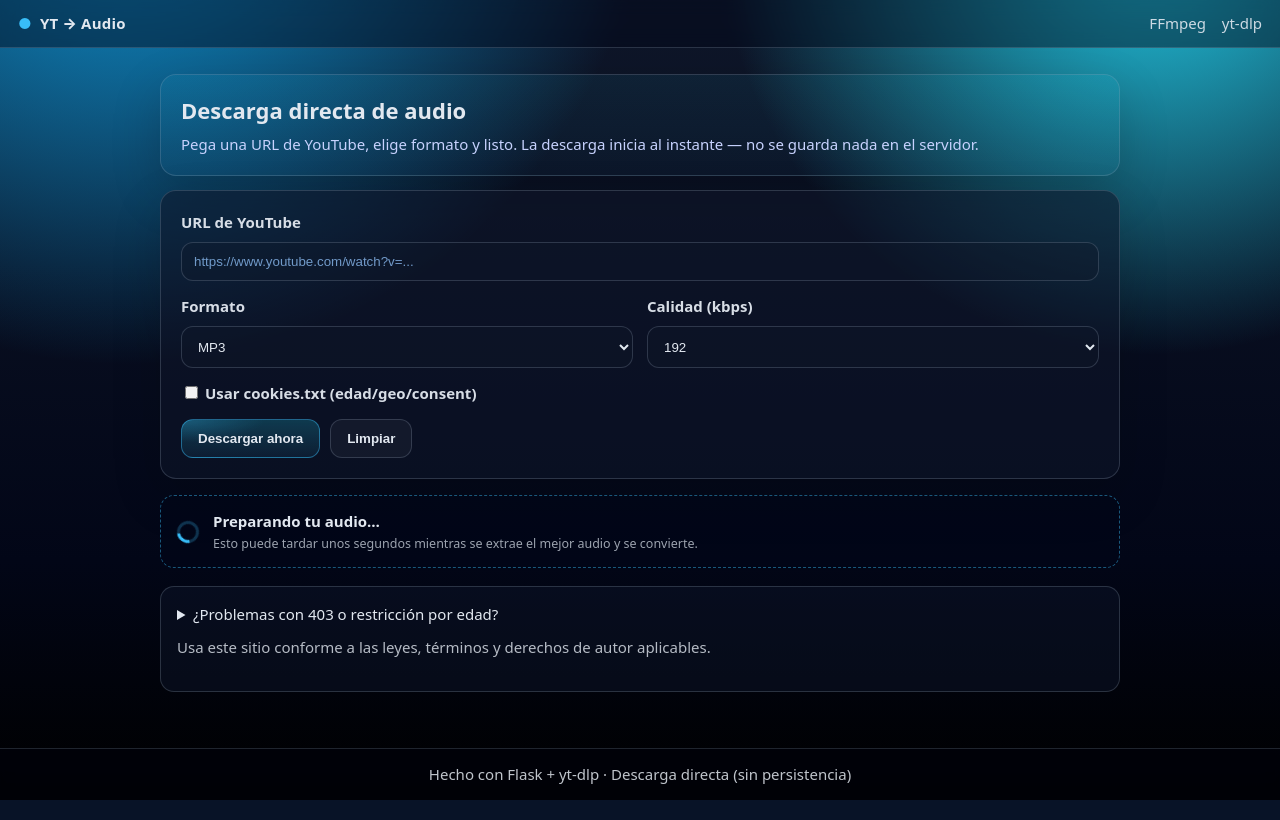
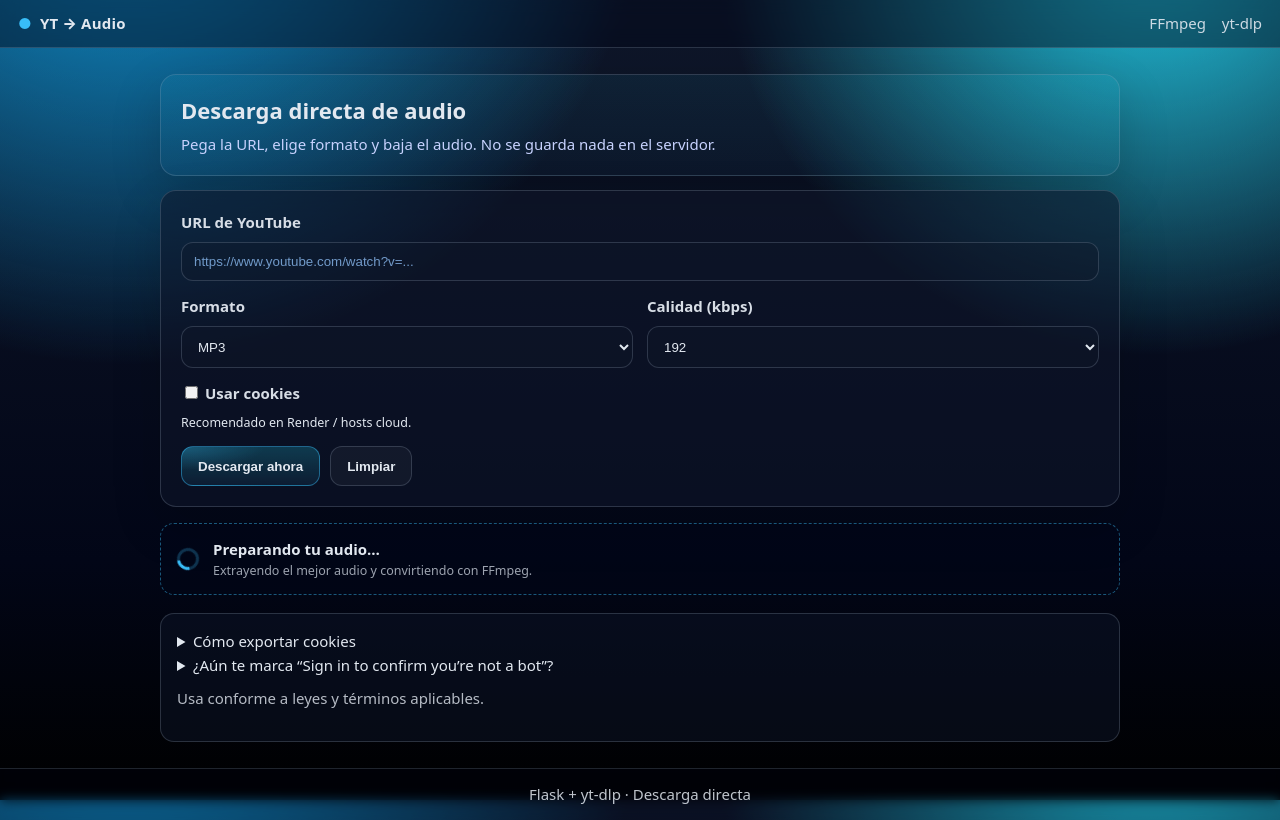
Before and after one commit to dvicampos/musicfree, a Flask app: page / in a window 1280 px wide. Run offline with Flask 3, Linux system fonts and the light colour scheme.

Commit message:
cambios de nueva implementacion

```diff
--- a/app.py
+++ b/app.py
@@ -1,28 +1,27 @@
 import os
 import io
-import glob
 import shutil
 import tempfile
 from pathlib import Path
-from datetime import datetime
-
 from flask import (
-    Flask, render_template, request, send_file,
-    Response, stream_with_context, jsonify
+    Flask, render_template, request, Response,
+    stream_with_context, jsonify
 )
 import yt_dlp
 
 app = Flask(__name__)
 app.config["SECRET_KEY"] = os.environ.get("SECRET_KEY", "dev-secret")
 
-# ========= Helpers =========
-def build_yt_options(tmp_dir, codec, quality, use_cookies=False, cookie_path=None):
-    # Preferencias de formato base
+# Puedes setear un proxy residencial en Render > Environment:
+# YTDLP_PROXY = http://user:pass@host:puerto  (o socks5://…)
+PROXY = os.getenv("YTDLP_PROXY")
+
+def build_yt_options(tmp_dir, codec, quality, cookie_path=None):
     fmt = "bestaudio/best"
     if codec == "m4a":
         fmt = "bestaudio[ext=m4a]/bestaudio/best"
     elif codec == "opus":
-        fmt = "251/bestaudio/best"  # webm/opus común
+        fmt = "251/bestaudio/best"
 
     postprocessors = [{
         "key": "FFmpegExtractAudio",
@@ -37,123 +36,118 @@
         "retries": 10,
         "fragment_retries": 10,
         "concurrent_fragment_downloads": 1,
+
+        # Headers tipo navegador
         "http_headers": {
             "User-Agent": ("Mozilla/5.0 (Windows NT 10.0; Win64; x64) "
                            "AppleWebKit/537.36 (KHTML, like Gecko) "
                            "Chrome/120.0.0.0 Safari/537.36"),
             "Accept-Language": "es-MX,es;q=0.9,en;q=0.8",
         },
+
+        # Alterna clients de YouTube (suele ayudar)
         "extractor_args": {"youtube": {"player_client": ["android", "web"]}},
-        "postprocessors": postprocessors,
+
+        # Silencio en logs del server
         "quiet": True,
         "no_warnings": True,
     }
-    if use_cookies and cookie_path and Path(cookie_path).exists():
+
+    if cookie_path and Path(cookie_path).exists():
         opts["cookiefile"] = cookie_path
+
+    # Proxy si lo definiste
+    if PROXY:
+        opts["proxy"] = PROXY
+
     return opts
 
-
 def find_output_file(tmp_dir):
-    # Busca el archivo resultante post-FFmpeg en el directorio temporal
     files = [p for p in Path(tmp_dir).glob("*") if p.is_file()]
     if not files:
         return None
-    # Escoge el más reciente (por si se generó intermedio + final)
     files.sort(key=lambda p: p.stat().st_mtime, reverse=True)
     return files[0]
 
-
-# ========= Rutas =========
 @app.get("/")
 def index():
-    return render_template("index.html")
-
+    # Detecta si estás en Render (ayuda a mostrar aviso UI)
+    on_render = bool(os.getenv("RENDER"))
+    return render_template("index.html", on_render=on_render, proxy=bool(PROXY))
 
 @app.post("/download")
 def download():
-    """
-    Recibe: url, codec (mp3/m4a/opus), quality (kbps), usar cookies opcional.
-    Descarga en un directorio temporal, responde stream como attachment,
-    y borra todo al finalizar la transmisión.
-    """
     url = (request.form.get("url") or "").strip()
     codec = request.form.get("codec", "mp3").strip().lower()
     quality = request.form.get("quality", "192").strip()
+
+    # Cookies vía archivo o textarea (pegadas)
+    cookies_text = (request.form.get("cookies_text") or "").strip()
     use_cookies = request.form.get("use_cookies") == "on"
+    file_cookies = request.files.get("cookies_file")
 
     if not url:
         return jsonify({"ok": False, "error": "Falta la URL de YouTube."}), 400
 
-    # Directorio temporal para esta descarga
     tmp_dir = tempfile.mkdtemp(prefix="yt_")
-
-    # Manejo de cookies opcional
     cookie_path = None
-    if use_cookies:
-        f = request.files.get("cookies_file")
-        if f and f.filename:
-            cookie_path = os.path.join(tmp_dir, "cookies.txt")
-            f.save(cookie_path)
-
-    # Prepara yt-dlp
-    ytdl_opts = build_yt_options(
-        tmp_dir=tmp_dir, codec=codec, quality=quality,
-        use_cookies=use_cookies, cookie_path=cookie_path
-    )
 
     try:
+        if use_cookies:
+            if file_cookies and file_cookies.filename:
+                cookie_path = os.path.join(tmp_dir, "cookies.txt")
+                file_cookies.save(cookie_path)
+            elif cookies_text:
+                cookie_path = os.path.join(tmp_dir, "cookies.txt")
+                with open(cookie_path, "w", encoding="utf-8") as f:
+                    f.write(cookies_text)
+
+        ytdl_opts = build_yt_options(
+            tmp_dir=tmp_dir, codec=codec, quality=quality, cookie_path=cookie_path
+        )
+
         with yt_dlp.YoutubeDL(ytdl_opts) as ydl:
             info = ydl.extract_info(url, download=True)
             title = info.get("title", "audio")
+
+        out_file = find_output_file(tmp_dir)
+        if not out_file or not out_file.exists():
+            shutil.rmtree(tmp_dir, ignore_errors=True)
+            return jsonify({"ok": False, "error": "No se generó el archivo de salida."}), 500
+
+        dl_name = f"{title}.{out_file.suffix.lstrip('.')}"
+        mime = "audio/mpeg"
+        if out_file.suffix.lower() == ".m4a":
+            mime = "audio/mp4"
+        elif out_file.suffix.lower() == ".opus":
+            mime = "audio/ogg"
+
+        def stream_and_cleanup(path, tmp_to_remove):
+            try:
+                with open(path, "rb") as f:
+                    chunk = f.read(8192)
+                    while chunk:
+                        yield chunk
+                        chunk = f.read(8192)
+            finally:
+                try: os.remove(path)
+                except Exception: pass
+                try: shutil.rmtree(tmp_to_remove, ignore_errors=True)
+                except Exception: pass
+
+        return Response(
+            stream_with_context(stream_and_cleanup(str(out_file), tmp_dir)),
+            headers={
+                "Content-Disposition": f'attachment; filename="{dl_name}"',
+                "Content-Type": mime,
+                "Cache-Control": "no-store",
+            }
+        )
+
     except Exception as e:
-        # Limpieza por error
         shutil.rmtree(tmp_dir, ignore_errors=True)
-        return jsonify({"ok": False, "error": f"Ocurrió un error: {e}"}), 500
-
-    # Localiza el archivo final
-    out_file = find_output_file(tmp_dir)
-    if not out_file or not out_file.exists():
-        shutil.rmtree(tmp_dir, ignore_errors=True)
-        return jsonify({"ok": False, "error": "No se generó el archivo de salida."}), 500
-
-    # Nombre de descarga amigable
-    dl_name = f"{title}.{out_file.suffix.lstrip('.')}"
-    mime = "audio/mpeg"
-    if out_file.suffix.lower() == ".m4a":
-        mime = "audio/mp4"
-    elif out_file.suffix.lower() == ".opus":
-        mime = "audio/ogg"
-
-    # Stream + limpieza (sin persistir en el servidor)
-    def stream_and_cleanup(path, tmp_to_remove):
-        try:
-            with open(path, "rb") as f:
-                chunk = f.read(8192)
-                while chunk:
-                    yield chunk
-                    chunk = f.read(8192)
-        finally:
-            # Borra archivo y directorio temporal
-            try:
-                os.remove(path)
-            except Exception:
-                pass
-            try:
-                shutil.rmtree(tmp_to_remove, ignore_errors=True)
-            except Exception:
-                pass
-
-    return Response(
-        stream_with_context(stream_and_cleanup(str(out_file), tmp_dir)),
-        headers={
-            "Content-Disposition": f'attachment; filename="{dl_name}"',
-            "Content-Type": mime,
-            "Cache-Control": "no-store",
-        }
-    )
-
-
-if __name__ == "__main__":
-    # python app.py
-    # http://127.0.0.1:5000/
-    app.run(debug=True)
+        # Mensaje más claro si es el caso típico de cookies
+        msg = str(e)
+        if "Sign in to confirm you're not a bot" in msg or "confirm you’re not a bot" in msg:
+            msg += " · Sube o pega tus cookies de YouTube (estando logueado) o configura un proxy residencial."
+        return jsonify({"ok": False, "error": f"Ocurrió un error: {msg}"}), 500
--- a/static/styles.css
+++ b/static/styles.css
@@ -7,16 +7,13 @@
   --card: rgba(15,23,42,.55);
   --stroke: rgba(148,163,184,.25);
   --accent:#38bdf8;
-  --accent-2:#22d3ee;
 }
 
 *{box-sizing:border-box}
 html,body{height:100%}
 body{
-  margin:0;
-  font: 15px/1.55 system-ui, -apple-system, Segoe UI, Roboto, Arial;
-  color:var(--ink);
-  background:var(--bg);
+  margin:0; font:15px/1.55 system-ui,-apple-system,Segoe UI,Roboto,Arial;
+  color:var(--ink); background:var(--bg);
   display:flex; flex-direction:column;
 }
 
@@ -24,18 +21,24 @@
   display:flex;justify-content:space-between;align-items:center;
   padding:12px 18px;border-bottom:1px solid var(--stroke);
   background: rgba(2,6,23,.45); backdrop-filter: blur(8px);
-  position:sticky;top:0;z-index:10;
+  position:sticky; top:0; z-index:10;
 }
-.brand{font-weight:800;letter-spacing:.2px;display:flex;align-items:center;gap:8px}
+.brand{font-weight:800; letter-spacing:.2px; display:flex; gap:8px; align-items:center}
 .brand .disc{color:var(--accent)}
-.topbar a{color:var(--ink);opacity:.9;margin-left:12px;text-decoration:none}
+.topbar a{color:var(--ink); opacity:.9; margin-left:12px; text-decoration:none}
 .topbar a:hover{opacity:1}
 
-.container{width:min(960px, 92vw); margin: 26px auto; flex:1}
+.container{width:min(960px,92vw); margin:26px auto; flex:1}
+
+.banner-warning{
+  background: rgba(234,179,8,.12);
+  border:1px solid rgba(234,179,8,.45);
+  color:#fde68a; padding:12px 14px; border-radius:12px; margin-bottom:12px;
+}
+.banner-warning .ok{margin-left:8px; color:#86efac}
 
 .hero{
-  margin-bottom:14px;
-  padding:18px 20px;
+  margin-bottom:14px; padding:18px 20px;
   border:1px solid var(--stroke); border-radius:16px;
   background: linear-gradient(180deg, rgba(34,211,238,.07), rgba(56,189,248,.03));
   box-shadow: 0 18px 50px rgba(0,0,0,.18);
@@ -45,20 +48,20 @@
 
 .card{
   background:var(--card); border:1px solid var(--stroke); border-radius:16px;
-  padding:20px; box-shadow: 0 18px 50px rgba(0,0,0,.16);
+  padding:20px; box-shadow:0 18px 50px rgba(0,0,0,.16);
 }
 
-.grid{display:grid; gap:14px; grid-template-columns: 1fr 1fr}
-.field{display:flex;flex-direction:column;gap:8px}
-.field.wide{grid-column: span 2}
-.field.checkbox{grid-column: span 2}
-
+.grid{display:grid; gap:14px; grid-template-columns:1fr 1fr}
+.field{display:flex; flex-direction:column; gap:8px}
+.field.wide{grid-column:span 2}
+.field.checkbox{grid-column:span 2}
 label{font-weight:600; opacity:.95}
-input[type="url"], input[type="file"], select{
+input[type="url"], input[type="file"], select, textarea{
   background:rgba(15,23,42,.35);
-  border:1px solid var(--stroke);
-  border-radius:12px; padding:.7rem .75rem; color:var(--ink);
+  border:1px solid var(--stroke); border-radius:12px;
+  padding:.7rem .75rem; color:var(--ink);
 }
+textarea{resize:vertical; min-height:120px}
 input::placeholder{color:#93c5fd; opacity:.75}
 
 .actions{display:flex; gap:10px; align-items:center}
@@ -70,8 +73,7 @@
   background:
     radial-gradient(120% 120% at 0% 0%, rgba(56,189,248,.25), rgba(56,189,248,0) 50%),
     linear-gradient(180deg, rgba(34,211,238,.22), rgba(56,189,248,.08));
-  border-color: rgba(56,189,248,.45);
-  font-weight:700;
+  border-color: rgba(56,189,248,.45); font-weight:700;
 }
 button:hover{filter:brightness(1.05)}
 .ghost{background:rgba(255,255,255,.04)}
@@ -84,17 +86,15 @@
 }
 .spinner{
   width:22px; height:22px; border-radius:50%;
-  border:3px solid rgba(56,189,248,.25);
-  border-top-color: var(--accent);
+  border:3px solid rgba(56,189,248,.25); border-top-color:var(--accent);
   animation: spin 1s linear infinite;
 }
-@keyframes spin{to{transform: rotate(360deg)}}
+@keyframes spin{to{transform:rotate(360deg)}}
 .status-text small{color:#9ca3af; display:block}
 
 .tips{
-  margin-top:18px;
-  padding:16px; border:1px solid var(--stroke); border-radius:14px;
-  background: rgba(15,23,42,.45);
+  margin-top:18px; padding:16px; border:1px solid var(--stroke);
+  border-radius:14px; background: rgba(15,23,42,.45);
 }
 .tips summary{cursor:pointer}
 .legal{opacity:.8; margin-top:10px}
@@ -105,8 +105,8 @@
   background: rgba(2,6,23,.35); backdrop-filter: blur(6px);
 }
 
-@media (max-width: 720px){
-  .grid{grid-template-columns: 1fr}
-  .field.checkbox{grid-column: 1}
-  .field.wide{grid-column: 1}
+@media (max-width:720px){
+  .grid{grid-template-columns:1fr}
+  .field.checkbox{grid-column:1}
+  .field.wide{grid-column:1}
 }
--- a/templates/index.html
+++ b/templates/index.html
@@ -9,9 +9,7 @@
 </head>
 <body>
   <header class="topbar">
-    <div class="brand">
-      <span class="disc">●</span> YT → Audio
-    </div>
+    <div class="brand"><span class="disc">●</span> YT → Audio</div>
     <nav>
       <a href="https://ffmpeg.org/" target="_blank" rel="noopener">FFmpeg</a>
       <a href="https://github.com/yt-dlp/yt-dlp" target="_blank" rel="noopener">yt-dlp</a>
@@ -19,9 +17,17 @@
   </header>
 
   <main class="container">
+    {% if on_render %}
+      <div class="banner-warning">
+        <strong>Nota:</strong> Estás en un host de datacenter (Render). YouTube puede pedir verificación.
+        Usa <b>cookies</b> de tu navegador (estando logueado) y, si persiste, configura un <b>proxy residencial</b>.
+        {% if proxy %}<span class="ok">Proxy activo.</span>{% endif %}
+      </div>
+    {% endif %}
+
     <section class="hero">
       <h1>Descarga directa de audio</h1>
-      <p>Pega una URL de YouTube, elige formato y listo. La descarga inicia al instante — no se guarda nada en el servidor.</p>
+      <p>Pega la URL, elige formato y baja el audio. No se guarda nada en el servidor.</p>
     </section>
 
     <section class="card">
@@ -52,15 +58,20 @@
         </div>
 
         <div class="field checkbox wide">
-          <label>
-            <input type="checkbox" id="use_cookies" name="use_cookies">
-            Usar cookies.txt (edad/geo/consent)
-          </label>
+          <label><input type="checkbox" id="use_cookies" name="use_cookies"> Usar cookies</label>
+          <small>Recomendado en Render / hosts cloud.</small>
         </div>
 
         <div class="field wide" id="cookies_uploader" style="display:none;">
-          <label for="cookies_file">Sube tu cookies.txt</label>
+          <label for="cookies_file">Subir cookies.txt</label>
           <input type="file" id="cookies_file" name="cookies_file" accept=".txt">
+          <small>Puedes exportarlas con extensiones tipo “Get cookies.txt”.</small>
+        </div>
+
+        <div class="field wide" id="cookies_paster" style="display:none;">
+          <label for="cookies_text">O pegar cookies aquí</label>
+          <textarea id="cookies_text" name="cookies_text" rows="6" placeholder="# Netscape HTTP Cookie File…"></textarea>
+          <small>Pega el contenido de tu cookies.txt (formato Netscape).</small>
         </div>
 
         <div class="actions wide">
@@ -74,36 +85,45 @@
       <div class="spinner"></div>
       <div class="status-text">
         <strong>Preparando tu audio…</strong>
-        <small>Esto puede tardar unos segundos mientras se extrae el mejor audio y se convierte.</small>
+        <small>Extrayendo el mejor audio y convirtiendo con FFmpeg.</small>
       </div>
     </section>
 
     <section class="tips">
       <details>
-        <summary>¿Problemas con 403 o restricción por edad?</summary>
+        <summary>Cómo exportar cookies</summary>
+        <ol>
+          <li>Instala “Get cookies.txt” en tu navegador.</li>
+          <li>Abre YouTube <em>logueado</em>, exporta las cookies del dominio.</li>
+          <li>Sube el archivo o pega su contenido aquí.</li>
+        </ol>
+      </details>
+      <details>
+        <summary>¿Aún te marca “Sign in to confirm you’re not a bot”?</summary>
         <ul>
-          <li>Marca <b>Usar cookies.txt</b> y sube el archivo exportado de tu navegador.</li>
-          <li>Prueba con una URL “limpia” sin parámetros extra.</li>
-          <li>Confirma que FFmpeg esté instalado y en el PATH.</li>
+          <li>Verifica que las cookies sean recientes (vuelve a exportarlas).</li>
+          <li>Activa un <b>proxy residencial</b> en la variable <code>YTDLP_PROXY</code> (HTTP/SOCKS).</li>
+          <li>Evita VPNs de datacenter gratuitas (suelen estar bloqueadas).</li>
         </ul>
       </details>
-      <p class="legal">Usa este sitio conforme a las leyes, términos y derechos de autor aplicables.</p>
+      <p class="legal">Usa conforme a leyes y términos aplicables.</p>
     </section>
   </main>
 
   <footer class="footer">
-    Hecho con Flask + yt-dlp · Descarga directa (sin persistencia)
+    Flask + yt-dlp · Descarga directa
   </footer>
 
   <script>
-    // Muestra/oculta uploader de cookies
     const ck = document.getElementById('use_cookies');
     const up = document.getElementById('cookies_uploader');
+    const ps = document.getElementById('cookies_paster');
     ck.addEventListener('change', () => {
-      up.style.display = ck.checked ? 'block' : 'none';
+      const show = ck.checked;
+      up.style.display = show ? 'block' : 'none';
+      ps.style.display = show ? 'block' : 'none';
     });
 
-    // Submit con fetch para iniciar descarga y mostrar estado
     const form = document.getElementById('dl-form');
     const statusBox = document.getElementById('status');
     const btnDownload = document.getElementById('btn-download');
@@ -112,6 +132,7 @@
     btnReset.addEventListener('click', () => {
       form.reset();
       up.style.display = 'none';
+      ps.style.display = 'none';
     });
 
     form.addEventListener('submit', async (e) => {
@@ -124,19 +145,12 @@
         const resp = await fetch(form.action, { method: 'POST', body });
 
         if (!resp.ok) {
-          // Si el backend respondió JSON con error, lo mostramos
-          try {
-            const data = await resp.json();
-            alert(data.error || 'Error de descarga.');
-          } catch {
-            alert('Error de descarga.');
-          }
+          try { const data = await resp.json(); alert(data.error || 'Error de descarga.'); }
+          catch { alert('Error de descarga.'); }
           return;
         }
 
-        // Convierte la respuesta a Blob y dispara descarga
         const blob = await resp.blob();
-        // Nombre: intenta derivarlo del Content-Disposition
         const cd = resp.headers.get('Content-Disposition') || '';
         let fname = 'audio';
         const match = /filename="([^"]+)"/i.exec(cd);
@@ -144,12 +158,8 @@
 
         const url = URL.createObjectURL(blob);
         const a = document.createElement('a');
-        a.href = url;
-        a.download = fname;
-        document.body.appendChild(a);
-        a.click();
-        a.remove();
-        URL.revokeObjectURL(url);
+        a.href = url; a.download = fname; document.body.appendChild(a); a.click();
+        a.remove(); URL.revokeObjectURL(url);
       } catch (err) {
         alert('Ocurrió un error: ' + err);
       } finally {
```
Also changed, not shown: 1 other file.
